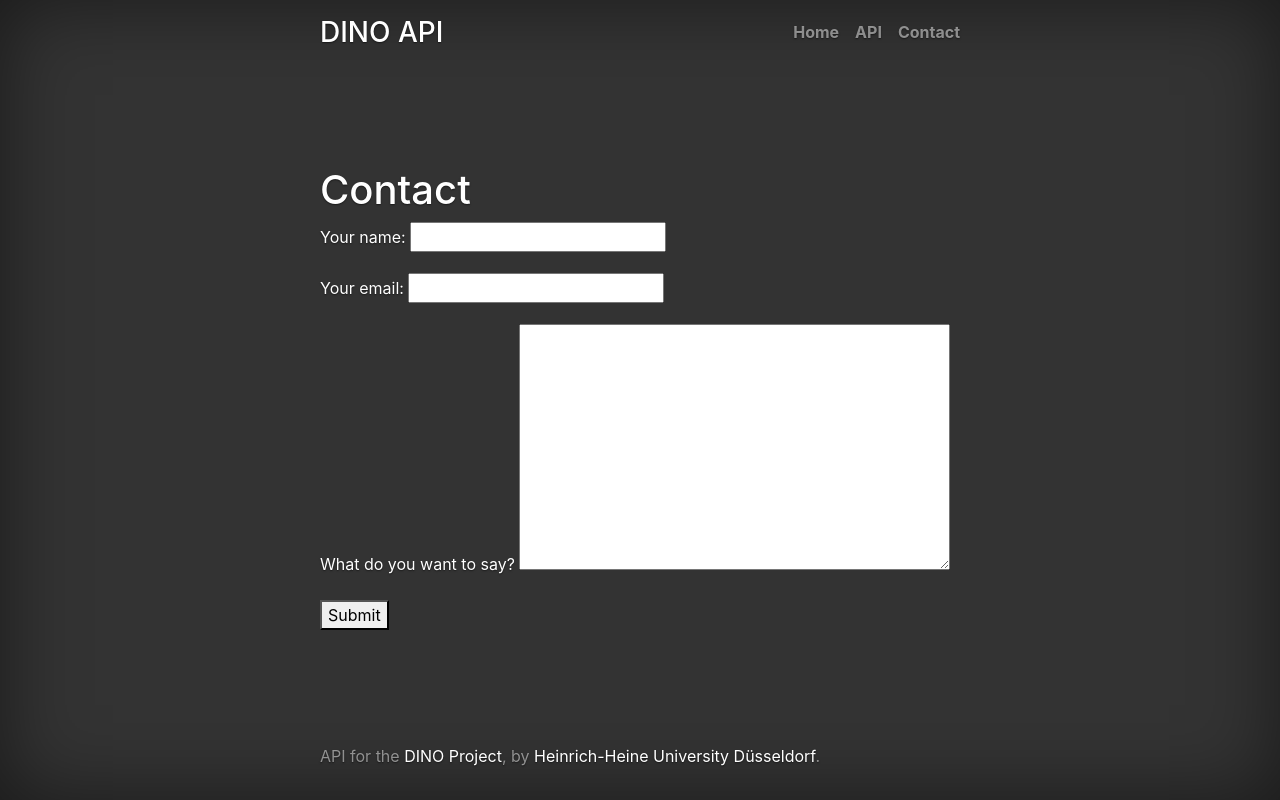
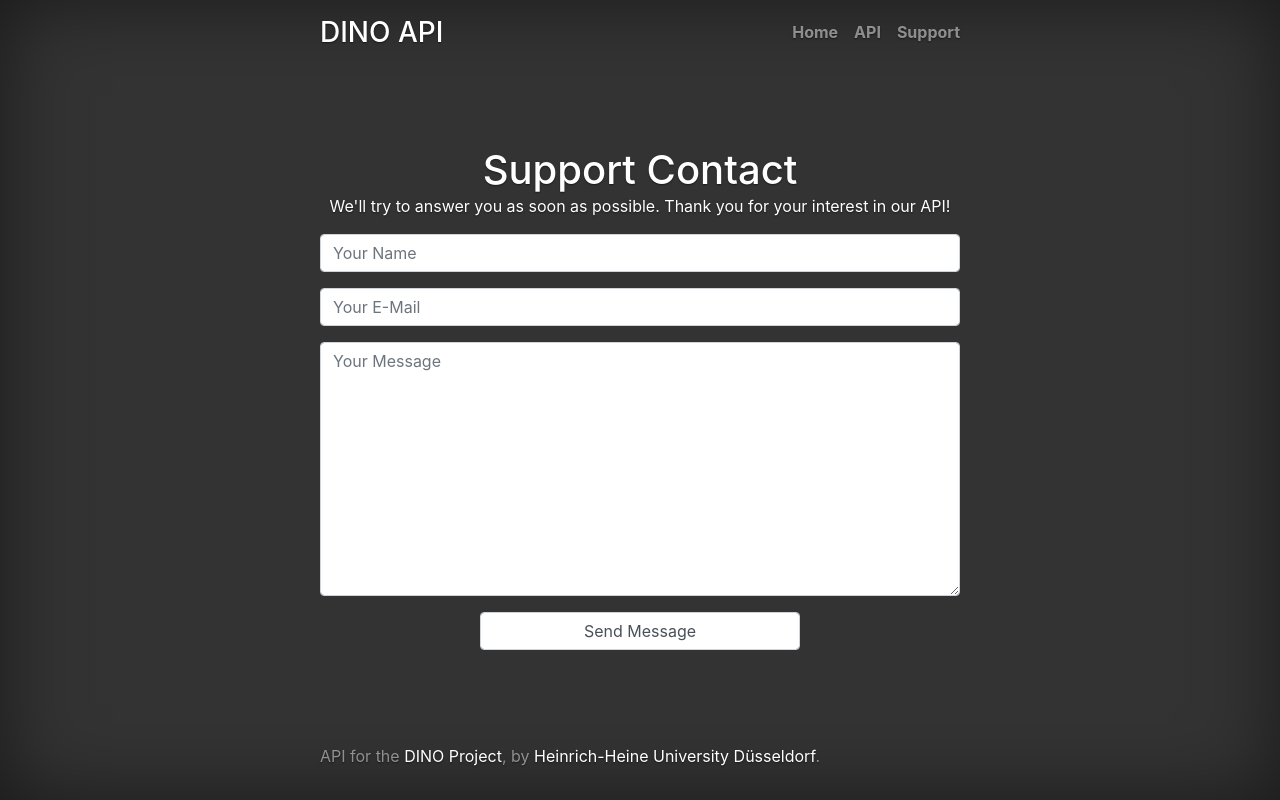
Before and after one commit to Projekt-DINO/django_first_steps, a Django app: template dino/contact/templates/contact/contact.html in a window 1280 px wide. Run offline with Django 3.2, Linux system fonts and the light colour scheme; the template is opened without the code that fills it: values that come from a table or form of the project are taken from there, others are empty; some libraries are stand-ins or nearby versions.

Commit message:
added bootstrap desin and changed mail conf in settings.py

```diff
--- a/dino/contact/forms.py
+++ b/dino/contact/forms.py
@@ -2,17 +2,43 @@
 from django import forms
 
 
+# With the CSS class 'form-control' you give the form a bootstrap design since bootstrap is integrated into the project.
+# From now on the contact form looks nice and professional
 class ContactForm(forms.Form):
-    contact_name = forms.CharField(required=True)
-    contact_email = forms.EmailField(required=True)
+    contact_name = forms.CharField(
+        required=True,
+        widget=forms.TextInput(
+            attrs={
+                'class': 'form-control'
+            }
+        )
+    )
+    contact_name.widget.attrs.update({'placeholder': 'Your Name'})
+
+    contact_email = forms.EmailField(
+        required=True,
+        widget=forms.TextInput(
+            attrs={
+                'class': 'form-control'
+            }
+        )
+    )
+    contact_email.widget.attrs.update({'placeholder': 'Your E-Mail'})
+
     content = forms.CharField(
         required=True,
-        widget=forms.Textarea
+        widget=forms.Textarea(
+            attrs={
+                'class': 'form-control'
+            }
+        )
     )
+    content.widget.attrs.update({'placeholder': 'Your Message'})
 
     # the new bit we're adding
     def __init__(self, *args, **kwargs):
         super(ContactForm, self).__init__(*args, **kwargs)
-        self.fields['contact_name'].label = "Your name:"
-        self.fields['contact_email'].label = "Your email:"
-        self.fields['content'].label = "What do you want to say?"
+        self.fields['contact_name'].label = ""
+        self.fields['contact_name'].placeholder = ""
+        self.fields['contact_email'].label = ""
+        self.fields['content'].label = ""
--- a/dino/contact/templates/contact/contact.html
+++ b/dino/contact/templates/contact/contact.html
@@ -5,11 +5,11 @@
  <div  class="cover-container d-flex w-100 h-100 p-3 mx-auto flex-column">
       <header class="masthead mb-auto">
         <div class="inner">
-          <a href="/"><h3 class="masthead-brand">DINO API</h3></a>
+          <a href="/api"><h3 class="masthead-brand">DINO API</h3></a>
           <nav class="nav nav-masthead justify-content-center">
             <a class="nav-link " href="/api">Home</a>
             <a class="nav-link" href="/api/stocks">API</a>
-            <a class="nav-link" href="/api/contact">Contact</a>
+            <a class="nav-link" href="/api/contact">Support</a>
           </nav>
         </div>
       </header>
--- a/dino/contact/templates/contact/includes/form.html
+++ b/dino/contact/templates/contact/includes/form.html
@@ -1,9 +1,19 @@
 {% block content %}
-<h1>Contact</h1>
-<form role="form" action="" method="post">
+<h1 style="margin: 0 auto;">Support Contact</h1>
+<p style="margin: 0 auto">We'll try to answer you as soon as possible. Thank you for your interest in our API!</p>
+<form role="form" action="" method="post" style="margin-top: 2.5%">
     {% csrf_token %}
     {{ form.as_p }}
-    <button type="submit">Submit</button>
+    <p id="response"></p>
+    <div style="width: 50%; margin: auto;"><button type="submit" class="form-control" onclick="sendResponse()">Send Message</button></div>
 </form>
 
+<script>
+    function sendResponse() {
+        document.getElementById("response").innerHTML = "Message was successfully sent!";
+
+    }
+
+</script>
+
 {% endblock %}
--- a/dino/contact/views.py
+++ b/dino/contact/views.py
@@ -39,9 +39,9 @@
             content = template.render(context)
 
             email = EmailMessage(
-                "New contact form submission",
+                "Support Request",
                 content,
-                "Your website" +'',
+                "DINO API" +'',
                 ['alexander.teusz@uni-duesseldorf.de'],
                 headers = {'Reply-To': contact_email }
             )
--- a/dino/index/templates/index/home.html
+++ b/dino/index/templates/index/home.html
@@ -5,11 +5,11 @@
  <div class="cover-container d-flex w-100 h-100 p-3 mx-auto flex-column">
       <header class="masthead mb-auto">
         <div class="inner">
-          <a href="/"><h3 class="masthead-brand">DINO API</h3></a>
+          <a href="/api"><h3 class="masthead-brand">DINO API</h3></a>
           <nav class="nav nav-masthead justify-content-center">
             <a class="nav-link active" href="/api">Home</a>
             <a class="nav-link" href="/api/stocks">API</a>
-            <a class="nav-link" href="/api/contact">Contact</a>
+            <a class="nav-link" href="/api/contact">Support</a>
           </nav>
         </div>
       </header>
```
Also changed, not shown: dino/dino/settings.py (+6 -10 lines).
